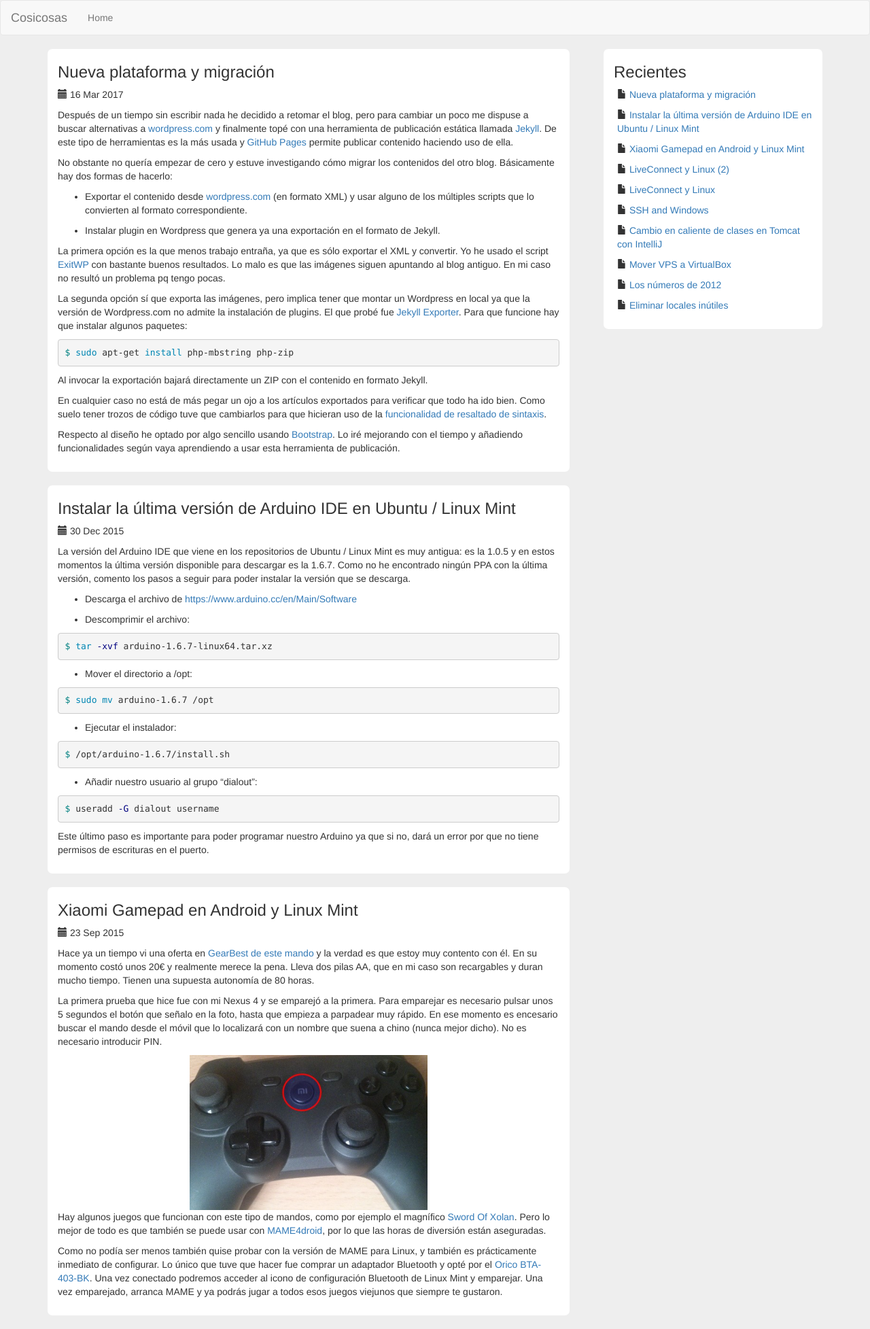
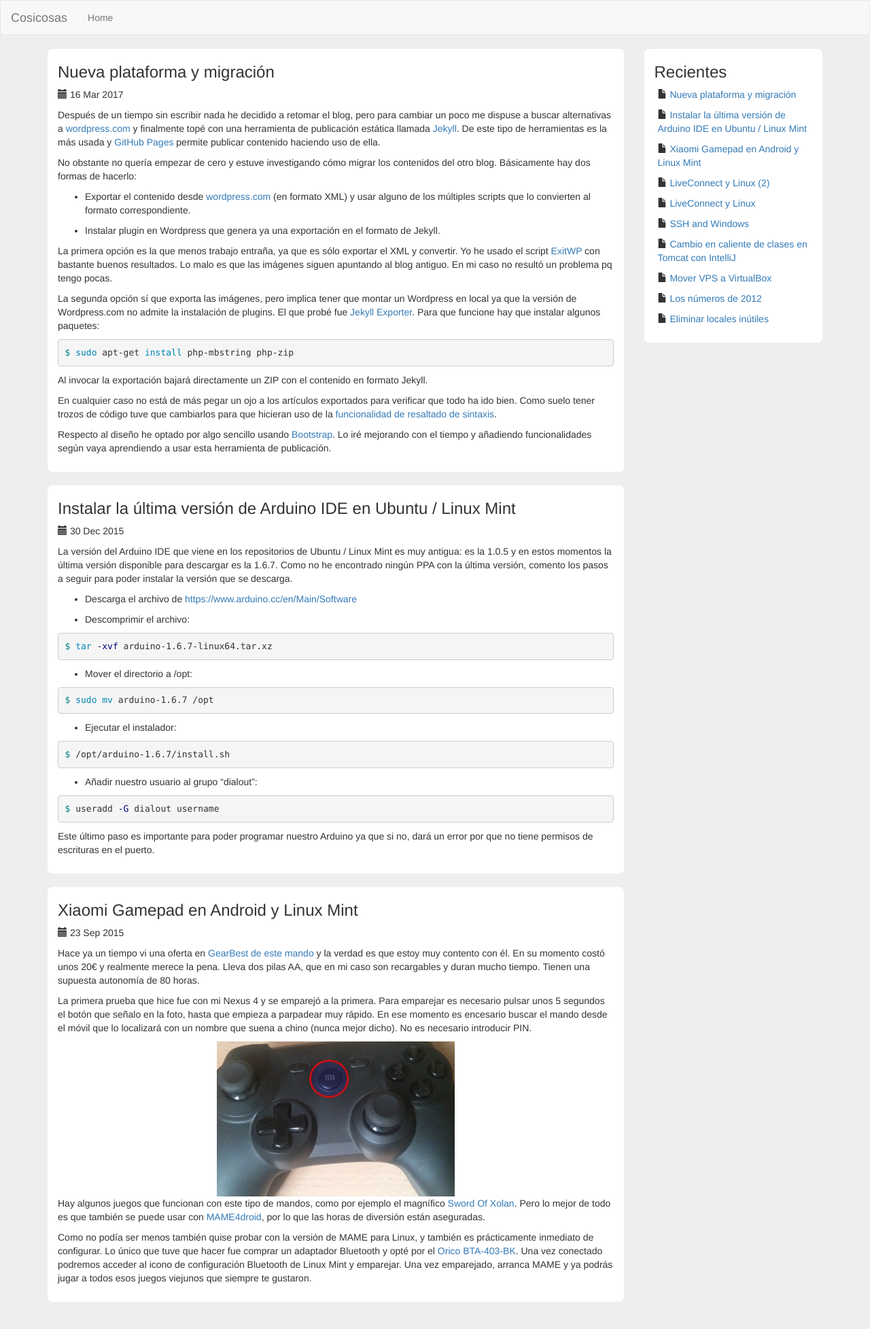
Before and after one commit to monkiki/monkiki.github.io, a Jekyll site: the page built from index.html, in a window 1280 px wide. Shown: the whole page at 68% size. Built offline with Jekyll 4.4.1, drawn with Linux system fonts in a browser that asks for light colours; the list of posts is cut into pages by our own code.

Commit message:
Diseño responsive

```diff
--- a/_layouts/default.html
+++ b/_layouts/default.html
@@ -36,8 +36,10 @@
       </div>
     </nav>
     <div class="container">
-      <div class="content">{{ content }}</div>
-      <div class="stuff">{% include recent.html %}</div>
+      <div class="row">
+        <div class="col-md-9">{{ content }}</div>
+        <div class="col-md-3">{% include recent.html %}</div>
+      </div>
     </div>
     <footer>
       <!--
--- a/css/main.css
+++ b/css/main.css
@@ -23,23 +23,15 @@ ul.recent > li {
   margin-top: 10px;
 }
 
-div.content {
-  width: 70%;
-  float: left;
-  padding-right: 30px;
-}
-
-div.stuff {
-  width: 30%;
-  float: right;
-  padding-left: 20px;
-}
-
-div.post, div.stuff-box {
+div.post, div.post-main, div.stuff-box {
   padding: 1px 15px 15px 15px;
   background-color: #FFF;
   margin-bottom: 20px;
   border-radius: 7px;
+}
+
+div.post {
+  margin-bottom: 0;
 }
 
 div.pagination {
--- a/index.html
+++ b/index.html
@@ -4,7 +4,7 @@ title: Cosicosas
 ---
 <div class="posts">
   {% for post in site.posts offset: 0 limit: 3 %}
-    <div class="post">
+    <div class="post-main">
       <h2>{{ post.title }}</h2>
       <p class="meta"><span class="glyphicon glyphicon-calendar"></span> {{ post.date | date_to_string }}</p>
       <p>{{ post.content }}</p>
```
